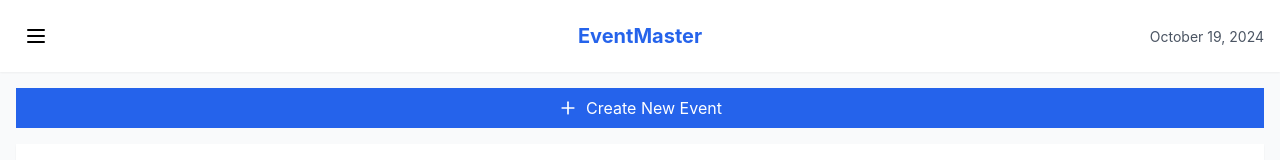
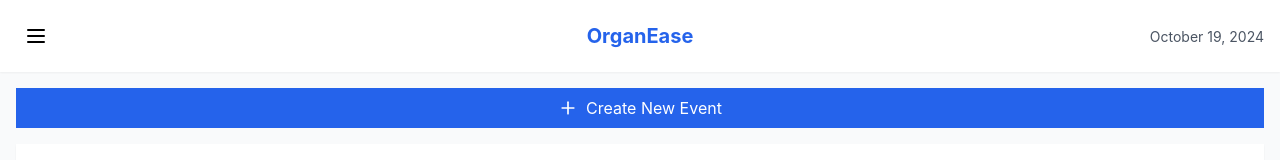
Before and after one commit to Fin-N1049/event-pro, a React (Create React App) app in the folder frontend/: page / in a window 1280 px wide. Shown: the top 160 px of the page. Built offline with nearby package versions, Linux system fonts and the light colour scheme.

Commit message:
name change

```diff
--- a/frontend/src/screens/HomePage/homepage.jsx
+++ b/frontend/src/screens/HomePage/homepage.jsx
@@ -44,7 +44,7 @@ const EventManagementApp = () => {
 
         {/* App Name in Center */}
         <div className="flex-1 text-center">
-          <h1 className="font-bold text-xl text-blue-600">EventMaster</h1>
+          <h1 className="font-bold text-xl text-blue-600">OrganEase</h1>
         </div>
 
         {/* Date on Right */}
```
